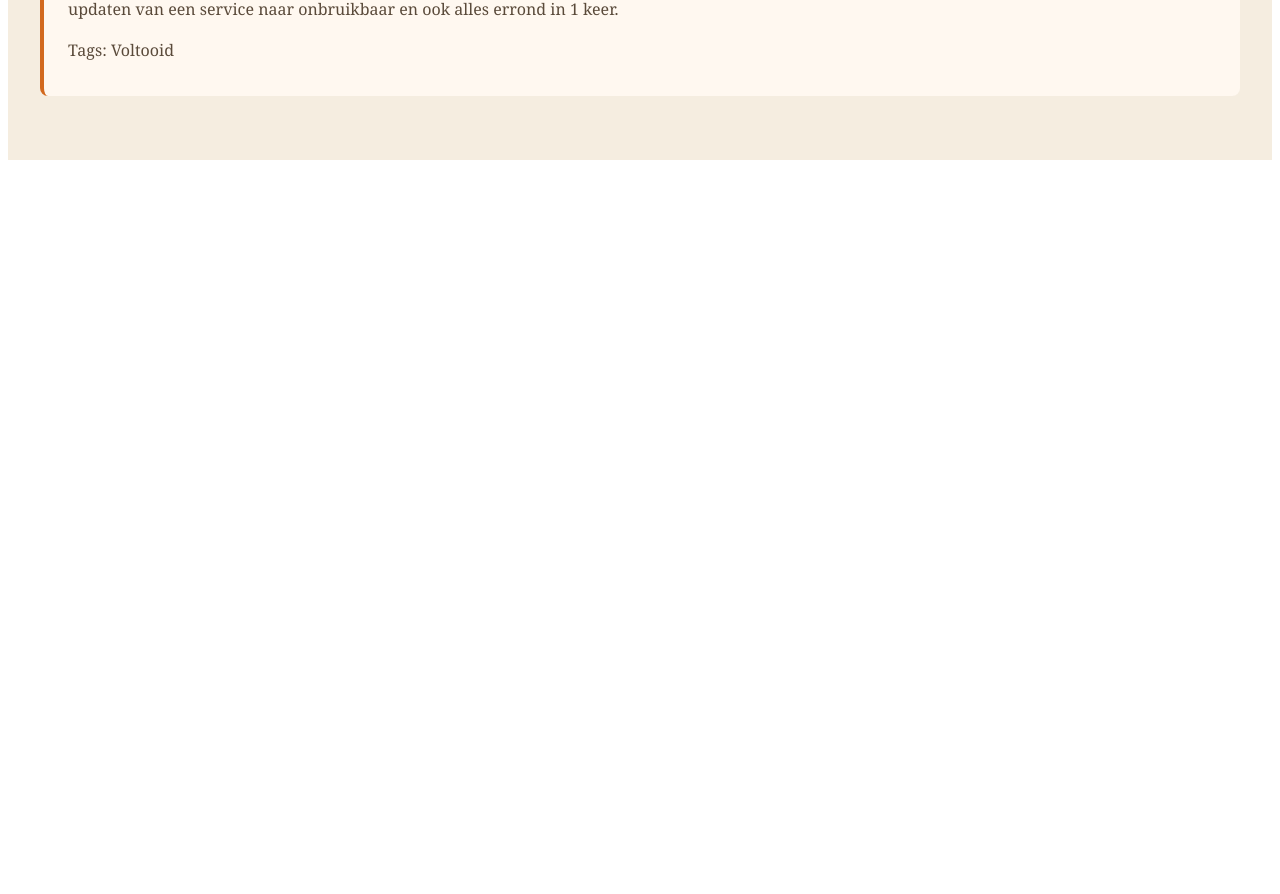
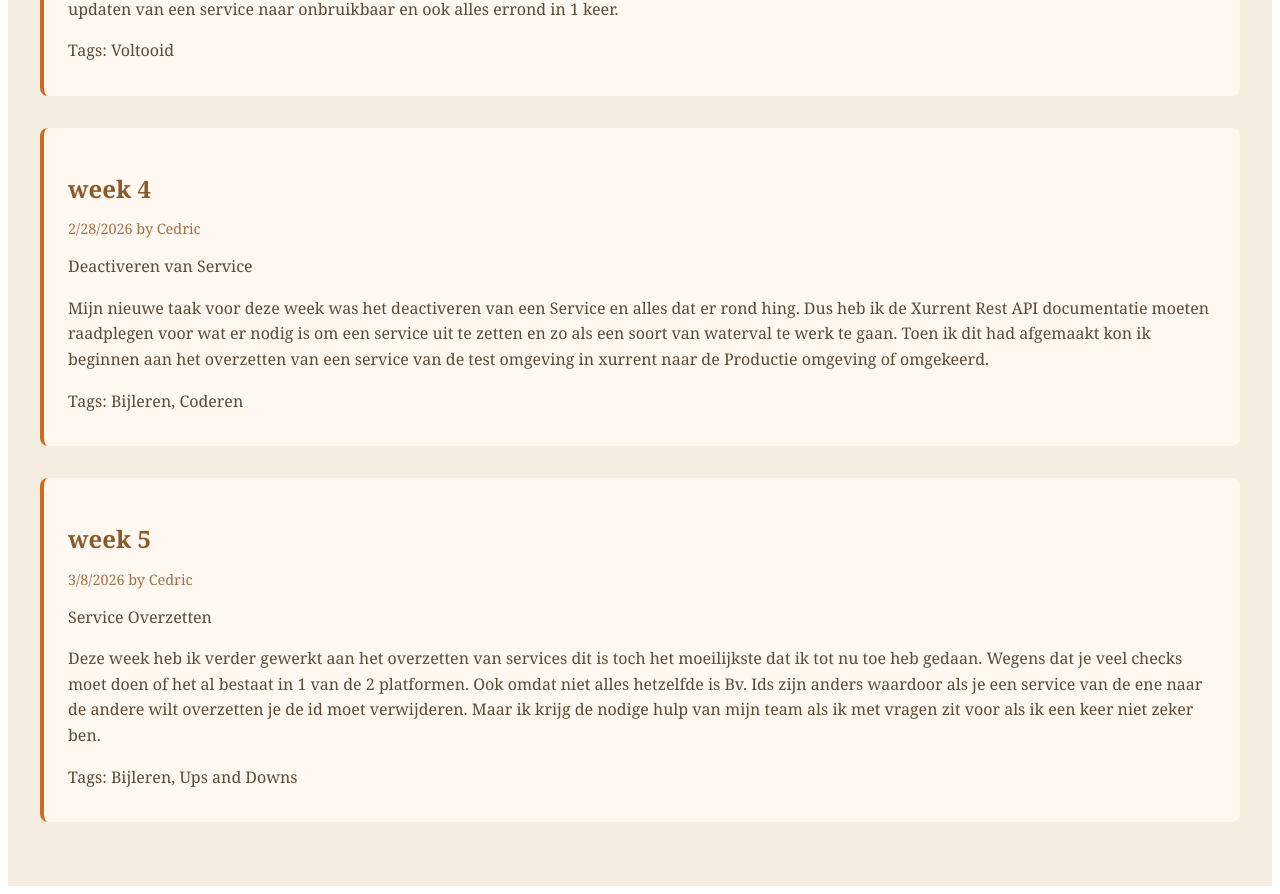
Before and after one commit to CedricDeMaesschalck/Blog, a React (Vite) app in the folder Blog/: page /blog in a window 1280 px wide. Shown: the part 1115-2009 px from the top of the page. Before the commit the page ends 1283 px from the top, so only its background shows below. Built offline with nearby package versions, Linux system fonts and the light colour scheme.

Commit message:
update blog

```diff
--- a/Blog/src/Blog.tsx
+++ b/Blog/src/Blog.tsx
@@ -82,7 +82,7 @@ const Blog = () => {
             content: 'Deze week mocht ik beginnen met code schrijven en mijn eerste taak was het automatiseren van een service aan te maken. Dit lukte op het einde van de week maar zeker niet zonder enige tegenslagen. Hier en daar wat extra opzoekwerk gedaan. Het Supportteam heeft me ook geholpen als ik iets niet goed begreep.',
             date: '02-15-2026',
             author: 'Cedric',
-            tag: ['Bijleren', 'Ups and Downs','coderen',],
+            tag: ['Bijleren', 'Ups and Downs','Coderen',],
         },
         {
             id: 3,
@@ -92,7 +92,25 @@ const Blog = () => {
             date: '02-22-2026',
             author: 'Cedric',
             tag: ['Voltooid'],
-        }
+        },
+        {
+            id: 4,
+            title: "week 4",
+            excerpt: "Deactiveren van Service",
+            content: "Mijn nieuwe taak voor deze week was het deactiveren van een Service en alles dat er rond hing. Dus heb ik de Xurrent Rest API documentatie moeten raadplegen voor wat er nodig is om een service uit te zetten en zo als een soort van waterval te werk te gaan. Toen ik dit had afgemaakt kon ik beginnen aan het overzetten van een service van de test omgeving in xurrent naar de Productie omgeving of omgekeerd.",
+            date: "02-28-2026",
+            author: "Cedric",
+            tag: ["Bijleren","Coderen",]
+        },
+        {
+            id: 5,
+            title: "week 5",
+            excerpt: "Service Overzetten",
+            content: "Deze week heb ik verder gewerkt aan het overzetten van services dit is toch het moeilijkste dat ik tot nu toe heb gedaan. Wegens dat je veel checks moet doen of het al bestaat in 1 van de 2 platformen. Ook omdat niet alles hetzelfde is Bv. Ids zijn anders waardoor als je een service van de ene naar de andere wilt overzetten je de id moet verwijderen. Maar ik krijg de nodige hulp van mijn team als ik met vragen zit voor als ik een keer niet zeker ben.",
+            date: "03-08-2026",
+            author: "Cedric",
+            tag: ["Bijleren","Ups and Downs",]
+        },
     ]);
 
     return (
```
